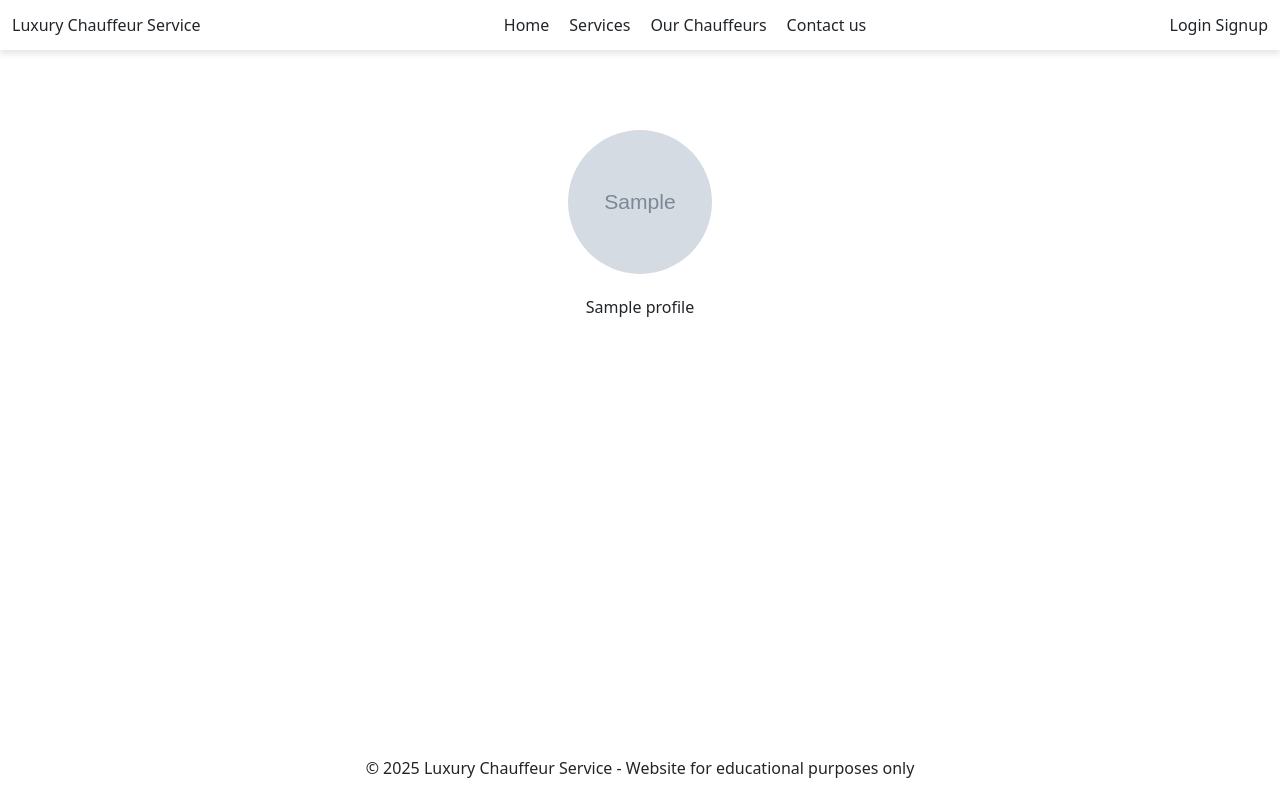
After one commit to tumelo-maja/luxury-chauffeur-service, a Django app: template users/templates/users/profile.html in a window 1280 px wide. The commit adds this page. Run offline with Django 4.2, Linux system fonts and the light colour scheme; the template is opened without the code that fills it: most values are stand-ins (such as "Sample title", 1, 10 or a date in 2020); grey boxes marked "Sample" are stand-in pictures; some libraries are stand-ins or nearby versions.

Commit message:
configure profile view for logged in user

```diff
--- a/chauffeur/urls.py
+++ b/chauffeur/urls.py
@@ -22,5 +22,6 @@ from home.views import home_view
 urlpatterns = [
     path('admin/', admin.site.urls),
     path('accounts/',  include('allauth.urls')),
+    path('profile/', include('users.urls')),
     path('', home_view, name="home"),
 ]
--- a/templates/base.html
+++ b/templates/base.html
@@ -32,6 +32,7 @@
         integrity="sha256-DZAnKJ/6XZ9si04Hgrsxu/8s717jcIzLy3oi35EouyE=" crossorigin="anonymous"></script>
 
     {% block javascript %}
+    <script src="{% static 'js/script.js' %}"></script>
     {% endblock %}
 </body>
 
--- a/templates/includes/header.html
+++ b/templates/includes/header.html
@@ -13,23 +13,24 @@
             </ul>
         </nav>
         <div class="account relative">
-            <!-- if not logged -->
-            <a href="{% url 'account_login' %}">Login</a>
-            <a href="#">Signup</a>
-            <!-- else  -->
+            {% if request.user.is_authenticated %}
             <div class="dropdown-head flex items-center justify-center cursor-pointer">
                 <a href=""></a>
-                <i class="fa-regular fa-circle-user"></i>
-                <span id="user-name" class="ml-2 mr-1">tanchredi</span>
+                <img class="h-8 w-8 rounded-full object-cover" src="{{ user.profile.avatar }}" />
+                <span id="user-name" class="ml-2 mr-1">{{ user.profile.name }}</span>
                 <img src="{% static 'icons/bi-chevron-down.svg' %}" class="arrow-icon w-5" alt="arrow">
 
             </div>
-            <div class="dropdown-body hidden-item absolute right-2" >
+            <div class="dropdown-body hidden-item absolute right-2">
                 <ul class="">
+                    <li class="menu-item"><a href="{% url 'profile' %}">My Profile</a></li>
                     <li class="menu-item"><a href="{% url 'account_logout' %}">Log Out</a></li>
                 </ul>
             </div>
-            <!-- edn if -->
+            {% else %}
+            <a href="{% url 'account_login' %}">Login</a>
+            <a href="{% url 'account_signup' %}?next={% url 'profile-onboarding' %}">Signup</a>
+            {% endif %}
         </div>
     </div>
 </header>
--- a/templates/layouts/blank.html
+++ b/templates/layouts/blank.html
@@ -1,7 +1,7 @@
 {% extends 'base.html' %}
 
 {% block layout %}
-<content class="block w-full">
+<content class="block w-full push-footer">
     {% block content %}
     {% endblock %}
 </content>
--- a/users/apps.py
+++ b/users/apps.py
@@ -4,3 +4,6 @@ from django.apps import AppConfig
 class UsersConfig(AppConfig):
     default_auto_field = 'django.db.models.BigAutoField'
     name = 'users'
+
+    def ready(self):
+        import users.signals
--- /dev/null
+++ b/users/templates/users/profile.html
@@ -0,0 +1,12 @@
+{% extends 'layouts/blank.html' %}
+
+{% block content %}
+
+<div class="max-w-lg mx-auto flex flex-col items-center pt-20 px-4">
+    <img class="w-36 h-36 rounded-full object-cover mb-4" src="{{ profile.avatar }}" />
+    <div class="text-center">
+        <h1>{{ profile.name }}</h1>
+    </div>
+</div>
+
+{% endblock %}
```
Also changed, not shown: chauffeur/settings.py (+8 -1 lines), users/forms.py (added, +10 -0 lines), users/models.py (+31 -11 lines), users/signals.py (added, +15 -0 lines), users/urls.py (added, +7 -0 lines), db.sqlite3, static/images/avatar.png (added), users/migrations/0001_initial.py.
